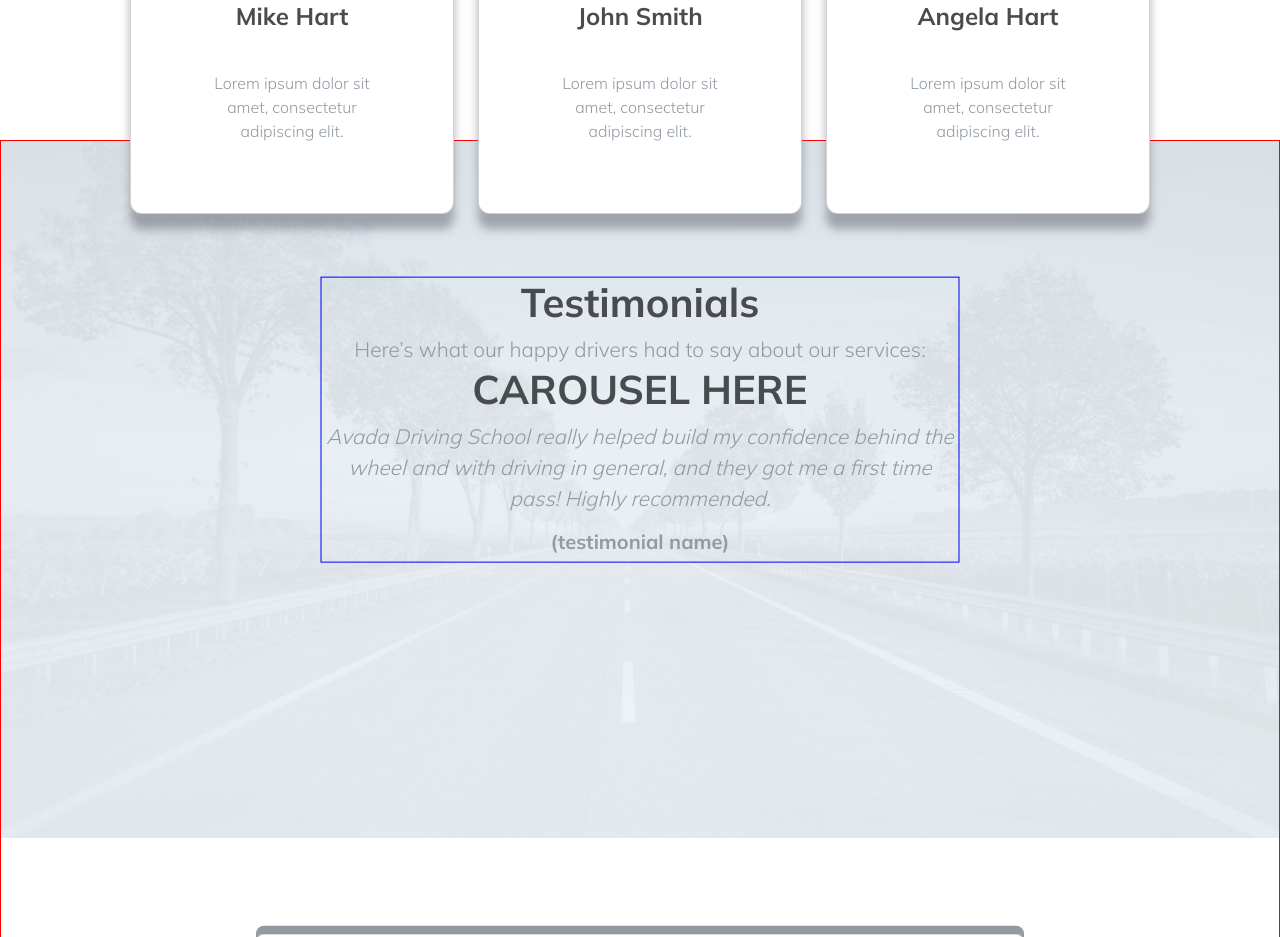
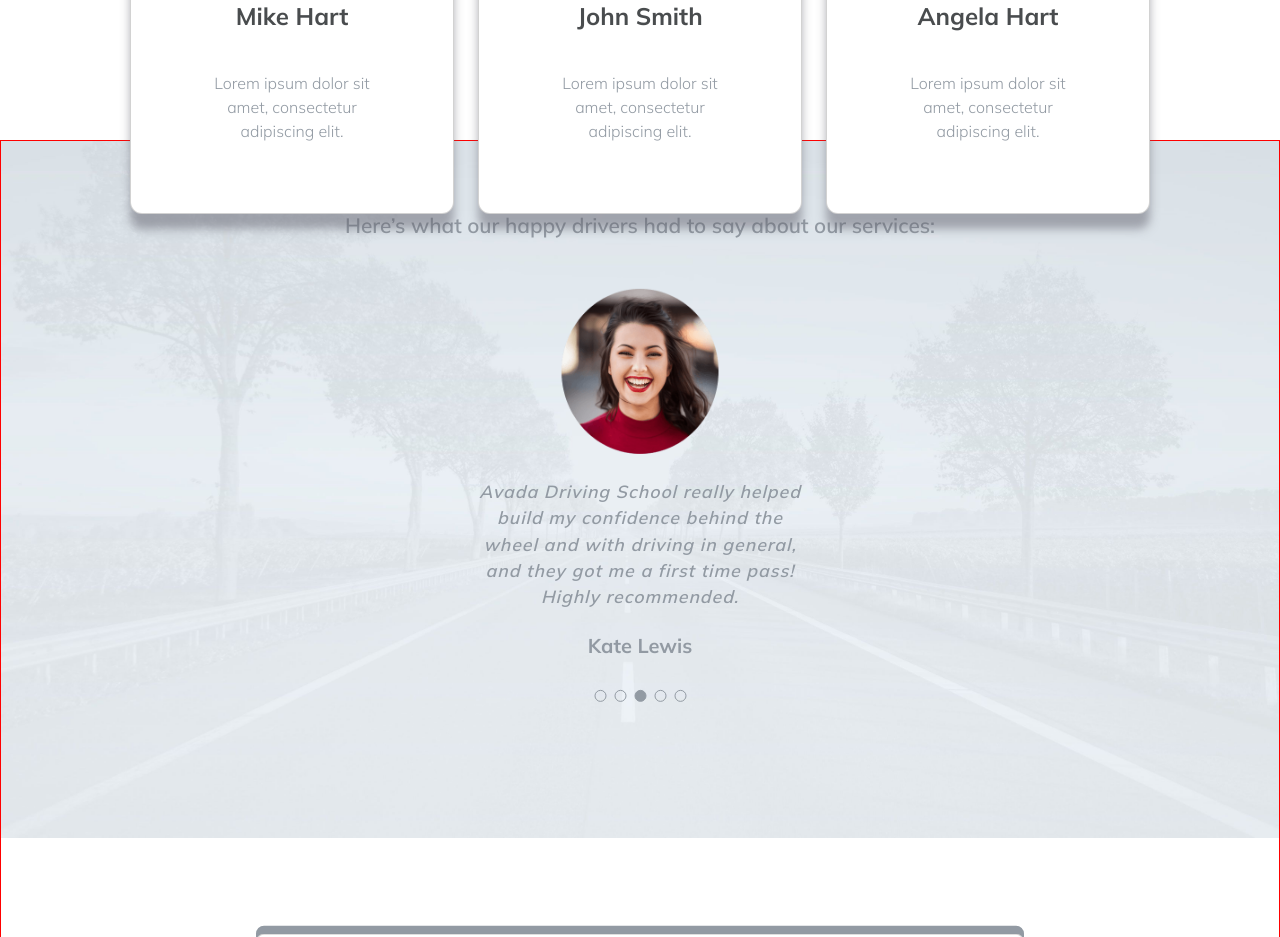
Before and after one commit to nicolozibra1/proj-html-vuejs, a Vue app: page / in a window 1280 px wide. Shown: the part 3400-4337 px from the top of the page. Built offline with nearby package versions, Linux system fonts and the light colour scheme.

Commit message:
main-added-carousel

```diff
--- a/src/components/MainComponent.vue
+++ b/src/components/MainComponent.vue
@@ -146,12 +146,19 @@
         <section class="testimonials">
             <div class="background-testimonials">
                 <img src="/images/testimonial-background.jpg" alt="">
-                <div class="content d-flex flex-column justify-content-center align-items-center debug">
+                <div class="content d-flex flex-column justify-content-center align-items-center">
                     <h1>Testimonials</h1>
-                    <span>Here’s what our happy drivers had to say about our services:</span>
-                    <h1>CAROUSEL HERE</h1>
-                    <p class="text-center fst-italic">Avada Driving School really helped build my confidence behind the wheel and with driving in general, and they got me a first time pass! Highly recommended.</p>
-                    <h5>(testimonial name)</h5>
+                    <span class="mb-5 mt-3 fw-semibold">Here’s what our happy drivers had to say about our services:</span>
+                    <div class="box-image d-flex justify-content-center" v-for="(testimonial, index) in store.testimonials">
+                        <img :src="'/images/' + testimonial.image" alt="" @click="startCarousel" v-if="testimonial.id === this.current">
+                    </div>
+                    <p class="text-center fst-italic fw-semibold mt-4 mb-4">Avada Driving School really helped build my confidence behind the wheel and with driving in general, and they got me a first time pass! Highly recommended.</p>
+                    <div class="box-name" v-for="(testimonial, index) in store.testimonials">
+                        <h5 class="text-capitalize" v-if="testimonial.id === this.current">{{ testimonial.name }}</h5>
+                    </div>
+                    <div class="current-image d-flex gap-2 mt-4">
+                        <span class="circle" v-for="(testimonial, index) in store.testimonials" :class="{ 'active': index === current - 1 }"></span>
+                    </div>
                 </div>
             </div>
         </section>
@@ -202,7 +209,29 @@
         data() {
             return {
                 store,
+                current: 1,
+                active: 1
             }
+        },
+        methods: {
+            currentImage(index){
+                this.current = index
+            },
+            startCarousel() {
+                setInterval(() => {
+                    if (this.current < 5) {
+                        this.current++
+                        this.active++
+                    }
+                    else {
+                        this.current = 1
+                        this.active = 1
+                    }
+                }, 2000)
+            }
+        },
+        mounted() {
+            this.startCarousel()
         }
     }
 </script>
@@ -538,6 +567,25 @@
                 h5{
                     font-weight: 700;
                 }
+                p{
+                    padding: 0px 150px;
+                    font-size: 1.1rem;
+                    letter-spacing: 1px;;
+                }
+            }
+            .box-image{
+                img{
+                    width: 45%;
+                }
+            }
+            .circle{
+                width: 12px;
+                height: 12px;
+                border: 1px solid $mygrey;
+                border-radius: 50%;
+            }
+            .active{
+                background-color: $mygrey;
             }
         }
     }
--- a/src/data/store.js
+++ b/src/data/store.js
@@ -49,27 +49,27 @@
     testimonials: [
         {
             id: 1,
-            name: 'grant',
+            name: 'grant harvey',
             image: 'testimonial-grant.png'
         },
         {
             id:2,
-            name: 'harold',
+            name: 'harold green',
             image: 'testimonial-harold.png'
         },
         {
             id:3,
-            name: 'kate',
+            name: 'kate lewis',
             image: 'testimonial-kate.png'
         },
         {
             id:4,
-            name: 'kelly',
+            name: 'kelly johnson',
             image: 'testimonial-kelly.png'
         },
         {
             id:5,
-            name: 'sophia',
+            name: 'sophia jones',
             image: 'testimonial-sophia.png'
         }
     ],
```
